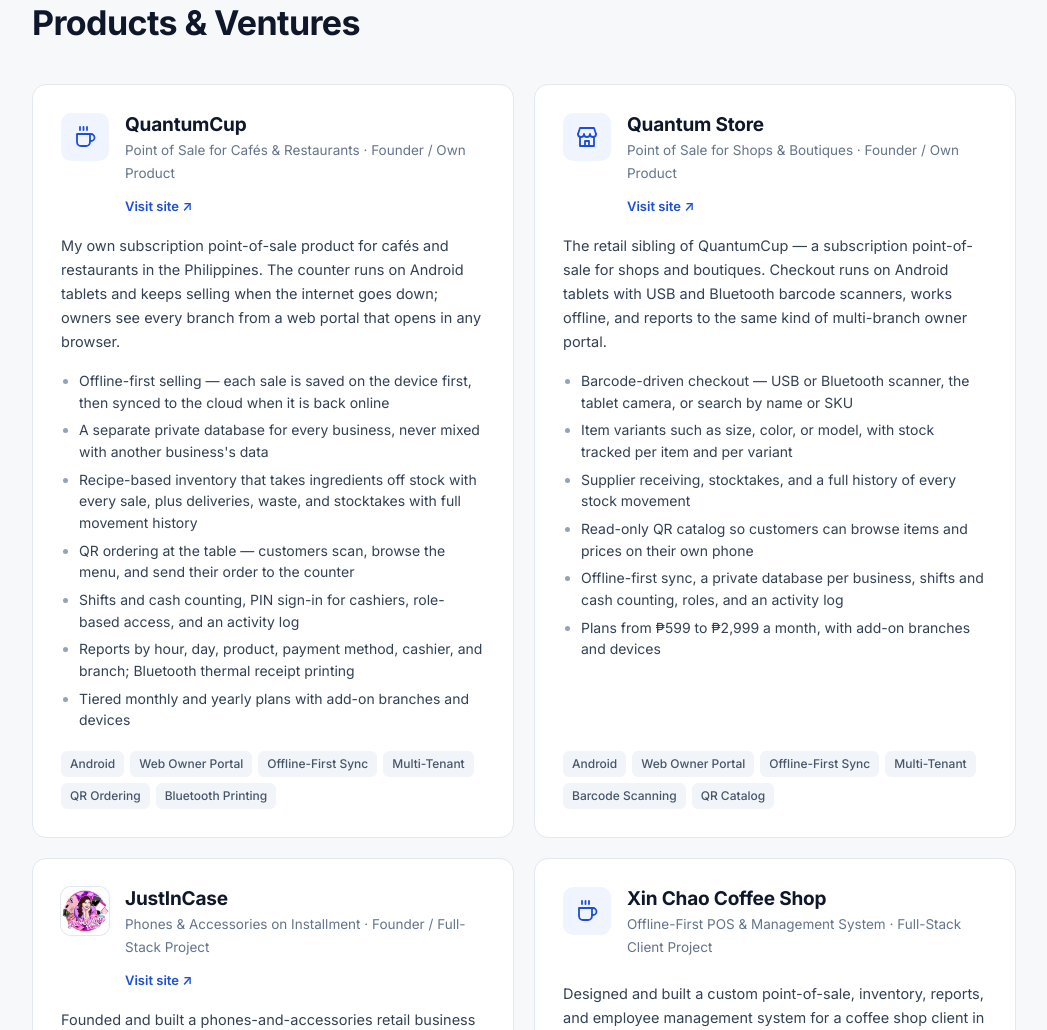
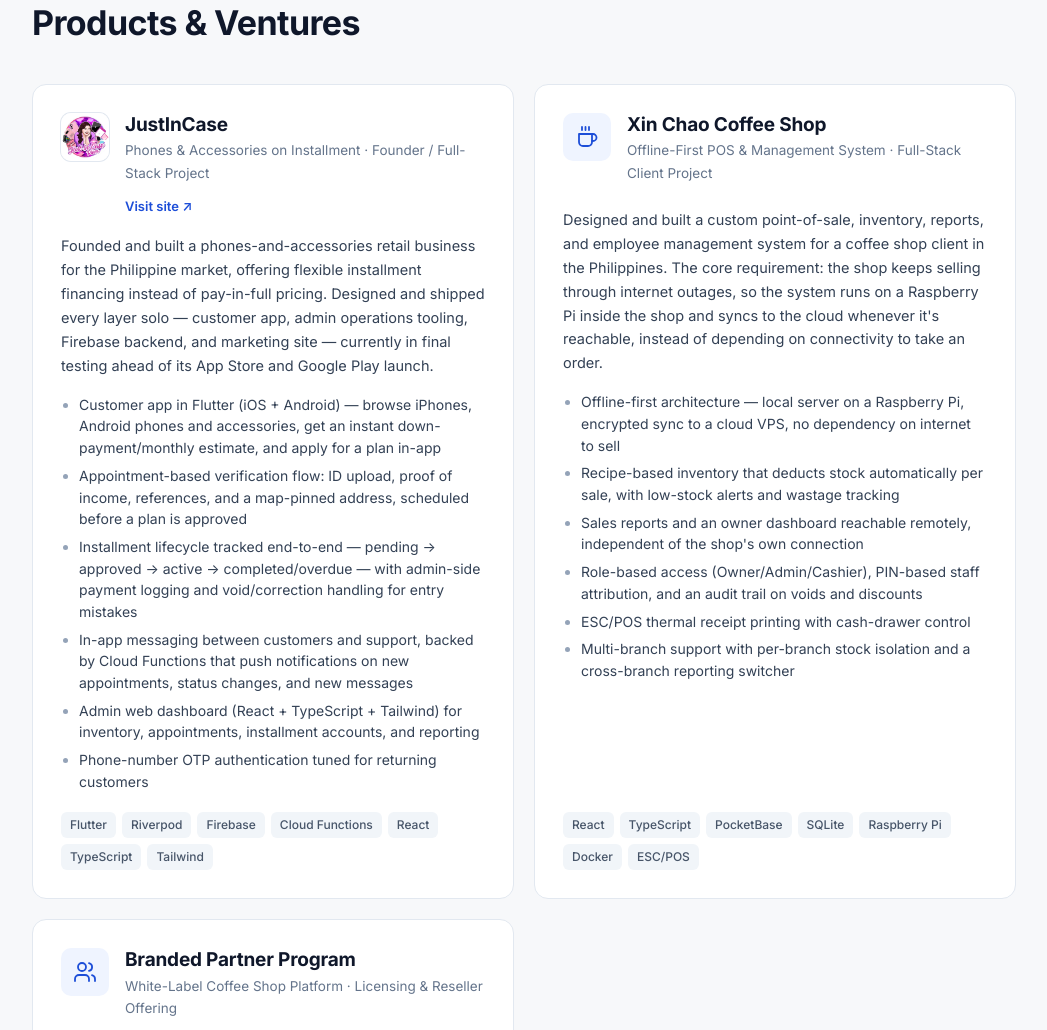
Before and after one commit to zframeworkdev/zframeworkdev, a plain HTML site: page hosting/index.html in a window 1280 px wide. Shown: the part 5201-6231 px from the top of the page, without its empty margins (116-1163 px from the left). Drawn offline with Linux system fonts and the light colour scheme.

Commit message:
Remove QuantumCup and Quantum Store from portfolio and resume
Co-Authored-By: Claude Fable 5.2 <noreply@anthropic.com>

```diff
--- a/hosting/index.html
+++ b/hosting/index.html
@@ -632,67 +632,6 @@
 
       <div class="own-card">
         <div class="own-card-head">
-          <div class="own-app-icon"><svg class="icon" aria-hidden="true"><use href="#i-coffee"/></svg></div>
-          <div class="own-app-meta">
-            <div class="own-app-name">QuantumCup</div>
-            <div class="own-app-sub">Point of Sale for Caf&eacute;s &amp; Restaurants · Founder / Own Product</div>
-            <a href="https://quantumcup.web.app/" target="_blank" rel="noopener" class="own-store-link">Visit site ↗</a>
-          </div>
-        </div>
-        <p class="own-desc">
-          My own subscription point-of-sale product for caf&eacute;s and restaurants in the Philippines. The counter runs on Android tablets and keeps selling when the internet goes down; owners see every branch from a web portal that opens in any browser.
-        </p>
-        <ul class="own-highlights">
-          <li>Offline-first selling — each sale is saved on the device first, then synced to the cloud when it is back online</li>
-          <li>A separate private database for every business, never mixed with another business's data</li>
-          <li>Recipe-based inventory that takes ingredients off stock with every sale, plus deliveries, waste, and stocktakes with full movement history</li>
-          <li>QR ordering at the table — customers scan, browse the menu, and send their order to the counter</li>
-          <li>Shifts and cash counting, PIN sign-in for cashiers, role-based access, and an activity log</li>
-          <li>Reports by hour, day, product, payment method, cashier, and branch; Bluetooth thermal receipt printing</li>
-          <li>Tiered monthly and yearly plans with add-on branches and devices</li>
-        </ul>
-        <div class="own-tech">
-          <span class="own-tag">Android</span>
-          <span class="own-tag">Web Owner Portal</span>
-          <span class="own-tag">Offline-First Sync</span>
-          <span class="own-tag">Multi-Tenant</span>
-          <span class="own-tag">QR Ordering</span>
-          <span class="own-tag">Bluetooth Printing</span>
-        </div>
-      </div>
-
-      <div class="own-card">
-        <div class="own-card-head">
-          <div class="own-app-icon"><svg class="icon" aria-hidden="true"><use href="#i-store"/></svg></div>
-          <div class="own-app-meta">
-            <div class="own-app-name">Quantum Store</div>
-            <div class="own-app-sub">Point of Sale for Shops &amp; Boutiques · Founder / Own Product</div>
-            <a href="https://quantumstore-site.web.app/" target="_blank" rel="noopener" class="own-store-link">Visit site ↗</a>
-          </div>
-        </div>
-        <p class="own-desc">
-          The retail sibling of QuantumCup — a subscription point-of-sale for shops and boutiques. Checkout runs on Android tablets with USB and Bluetooth barcode scanners, works offline, and reports to the same kind of multi-branch owner portal.
-        </p>
-        <ul class="own-highlights">
-          <li>Barcode-driven checkout — USB or Bluetooth scanner, the tablet camera, or search by name or SKU</li>
-          <li>Item variants such as size, color, or model, with stock tracked per item and per variant</li>
-          <li>Supplier receiving, stocktakes, and a full history of every stock movement</li>
-          <li>Read-only QR catalog so customers can browse items and prices on their own phone</li>
-          <li>Offline-first sync, a private database per business, shifts and cash counting, roles, and an activity log</li>
-          <li>Plans from ₱599 to ₱2,999 a month, with add-on branches and devices</li>
-        </ul>
-        <div class="own-tech">
-          <span class="own-tag">Android</span>
-          <span class="own-tag">Web Owner Portal</span>
-          <span class="own-tag">Offline-First Sync</span>
-          <span class="own-tag">Multi-Tenant</span>
-          <span class="own-tag">Barcode Scanning</span>
-          <span class="own-tag">QR Catalog</span>
-        </div>
-      </div>
-
-      <div class="own-card">
-        <div class="own-card-head">
           <div class="own-app-icon logo"><img src="/logos/justincase.jpg" alt="JustInCase logo" width="48" height="48" /></div>
           <div class="own-app-meta">
             <div class="own-app-name">JustInCase</div>
```
Also changed, not shown: resume/resume.html (+1 -20 lines), 2 other files.
